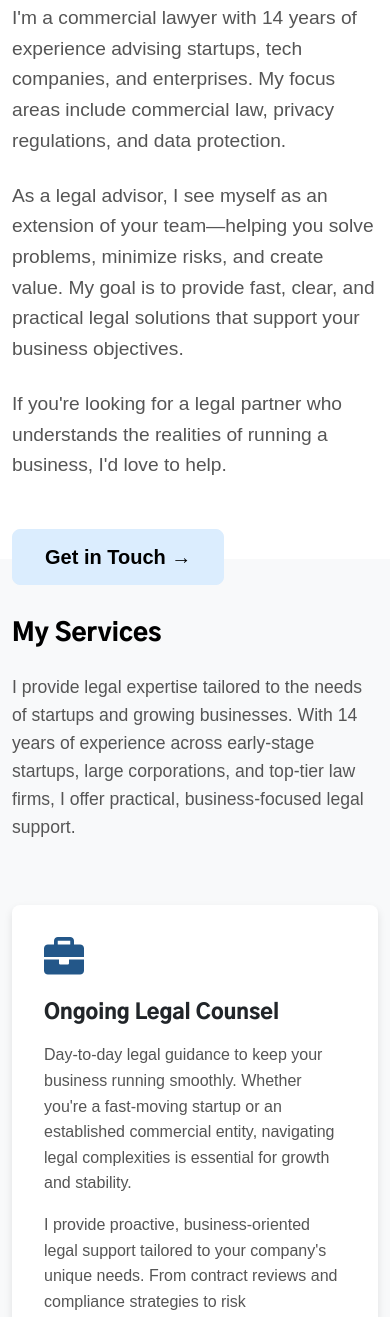
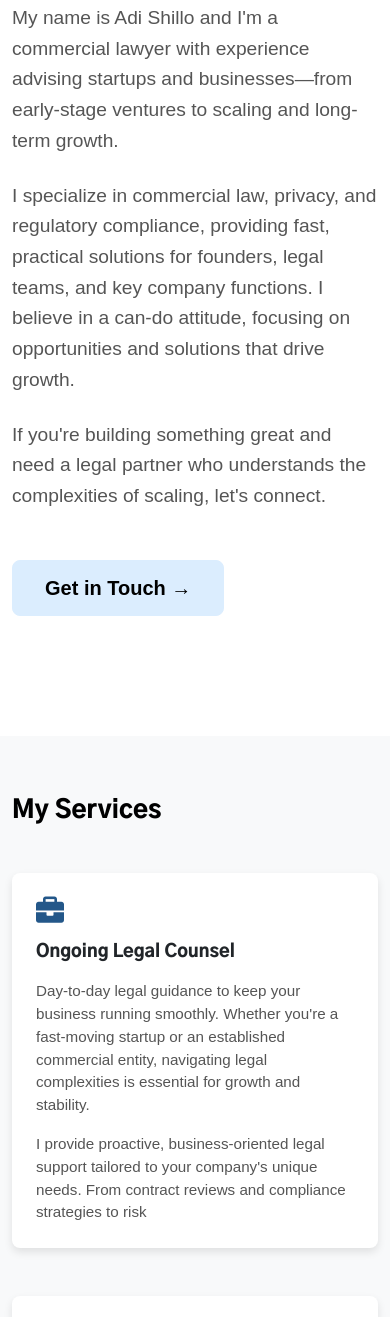
Before and after one commit to iddan/shillolaw.com, a plain HTML site: page index.html in a window 390 px wide. Shown: the part 285-1602 px from the top of the page. Drawn offline with nearby package versions, Linux system fonts and the light colour scheme.

Commit message:
More updates

```diff
--- a/css/styles.css
+++ b/css/styles.css
@@ -76,6 +76,7 @@ h1, h2, .navbar-brand {
 
 .hero-description {
     max-width: 800px;
+    margin-bottom: 2rem;
 }
 
 .hero-description p {
@@ -137,9 +138,11 @@ h2 {
     border: none;
     box-shadow: 0 4px 8px rgba(0,0,0,0.1);
     transition: transform 0.3s ease;
-    height: 100%;
+    height: auto;
     border-radius: 8px;
     overflow: hidden;
+    margin-bottom: 2rem;
+    background-color: var(--white);
 }
 
 .service-card:hover {
@@ -152,22 +155,24 @@ h2 {
 }
 
 .service-icon {
-    font-size: 2.5rem;
+    font-size: 2rem;
     color: var(--secondary-color);
-    margin-bottom: 1.5rem;
+    margin-bottom: 1.25rem;
 }
 
 .service-card .card-title {
     font-family: var(--title-font);
     font-weight: 900;
-    margin-bottom: 1rem;
-    font-size: 1.3rem;
+    margin-bottom: 1.25rem;
+    font-size: 1.2rem;
+    line-height: 1.3;
 }
 
 .service-card .card-text {
     color: #555;
-    margin-bottom: 1rem;
+    margin-bottom: 1.25rem;
     line-height: 1.6;
+    font-size: 1rem;
 }
 
 .service-card .card-text:last-child {
@@ -261,9 +266,6 @@ footer a:hover {
 
 /* Responsive Design */
 @media (max-width: 768px) {
-    .hero-section {
-        height: 70vh;
-    }
 
     .hero-section .display-4 {
         font-size: 2.5rem;
@@ -285,6 +287,26 @@ footer a:hover {
     .service-card {
         margin-bottom: 1.5rem;
     }
+
+    .service-card .card-body {
+        padding: 1.5rem;
+    }
+
+    .service-icon {
+        font-size: 1.75rem;
+        margin-bottom: 1rem;
+    }
+
+    .service-card .card-title {
+        font-size: 1.1rem;
+        margin-bottom: 1rem;
+    }
+
+    .service-card .card-text {
+        font-size: 0.95rem;
+        line-height: 1.5;
+        margin-bottom: 1rem;
+    }
 }
 
 @media (min-width: 992px) {
--- a/index.html
+++ b/index.html
@@ -63,20 +63,20 @@
             </h1>
             <div class="hero-description mb-5">
               <p class="mb-4">
-                I'm a commercial lawyer with 14 years of experience advising
-                startups, tech companies, and enterprises. My focus areas
-                include commercial law, privacy regulations, and data
-                protection.
+                My name is Adi Shillo and I'm a commercial lawyer with
+                experience advising startups and businesses—from early-stage
+                ventures to scaling and long-term growth.
               </p>
               <p>
-                As a legal advisor, I see myself as an extension of your
-                team—helping you solve problems, minimize risks, and create
-                value. My goal is to provide fast, clear, and practical legal
-                solutions that support your business objectives.
+                I specialize in commercial law, privacy, and regulatory
+                compliance, providing fast, practical solutions for founders,
+                legal teams, and key company functions. I believe in a can-do
+                attitude, focusing on opportunities and solutions that drive
+                growth.
               </p>
               <p>
-                If you're looking for a legal partner who understands the
-                realities of running a business, I'd love to help.
+                If you're building something great and need a legal partner who
+                understands the complexities of scaling, let's connect.
               </p>
             </div>
             <a href="#contact" class="btn btn-primary btn-lg">Get in Touch →</a>
@@ -89,16 +89,11 @@
     <section id="services" class="section-padding bg-light">
       <div class="container">
         <div class="row">
-          <div class="col-12 mb-5">
+          <div class="col-12 mb-4">
             <h2>My Services</h2>
-            <p class="section-subtitle">
-              I provide legal expertise tailored to the needs of startups and
-              growing businesses. With 14 years of experience across early-stage
-              startups, large corporations, and top-tier law firms, I offer
-              practical, business-focused legal support.
-            </p>
           </div>
-          <!-- Service Cards -->
+        </div>
+        <div class="row">
           <div class="col-md-6 mb-4">
             <div class="card service-card">
               <div class="card-body">
@@ -169,14 +164,6 @@
             </div>
           </div>
         </div>
-        <div class="row mt-4">
-          <div class="col-12">
-            <p>
-              My approach is hands-on, efficient, and solution-oriented—designed
-              to align with your business goals and move fast when needed.
-            </p>
-          </div>
-        </div>
       </div>
     </section>
 
```
